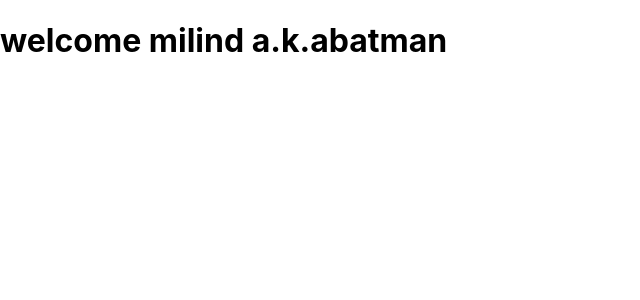
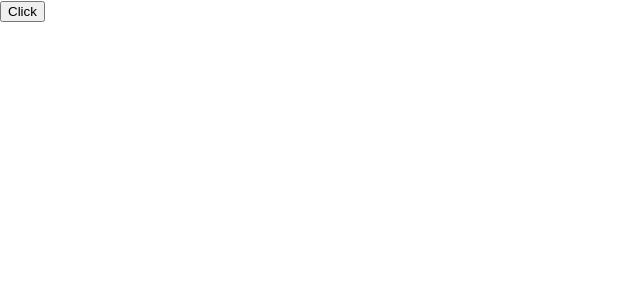
Before and after one commit to MayurArchives/react, a React (Create React App) app: page / in a window 1280 px wide. Shown: the top 300 px of the page, without its empty margins (0-640 px from the left). Built offline with nearby package versions, Linux system fonts and the light colour scheme.

Commit message:
event handling

```diff
--- a/src/App.jsx
+++ b/src/App.jsx
@@ -8,6 +8,7 @@
 import Counter from './components/Counter';
 import Desfun from './components/hello';
 import Welcome1 from './components/Welcome1';
+import FunctionClick from './components/FunctionClick';
 
 
 class App extends Component {
@@ -30,7 +31,8 @@
                 {/* <First/> */}
                 {/* <Counter /> */}
                 {/* <Desfun name="Mayur" heroName="spiderman" /> */}
-                <Welcome1 name="milind" heroName="batman" />
+                {/* <Welcome1 name="milind" heroName="batman" /> */}
+                <FunctionClick />
 
 
 
--- /dev/null
+++ b/src/components/FunctionClick.jsx
@@ -0,0 +1,15 @@
+import React from 'react'
+
+function FunctionClick() {
+    function clickHandler() {
+        console.log('Button Clicked');
+
+    }
+    return (
+        <div>
+            <button onClick={clickHandler}>Click</button>
+        </div>
+    )
+}
+
+export default FunctionClick
```
